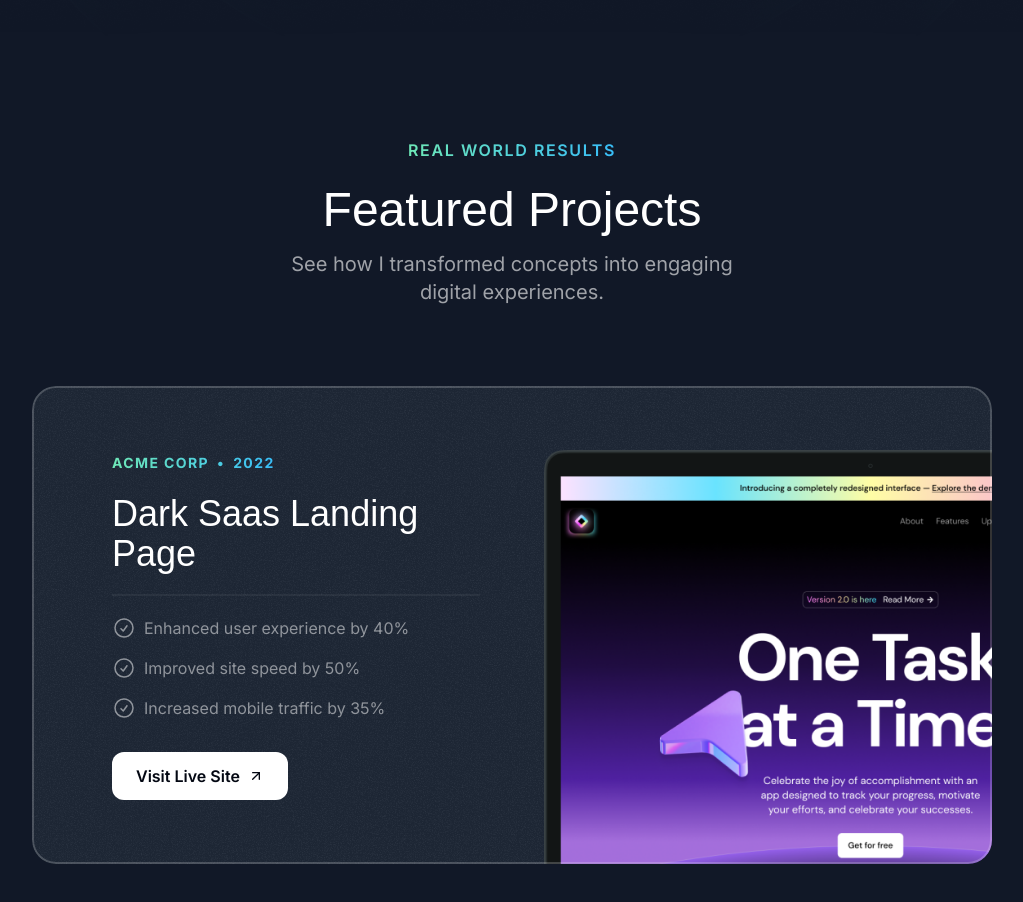
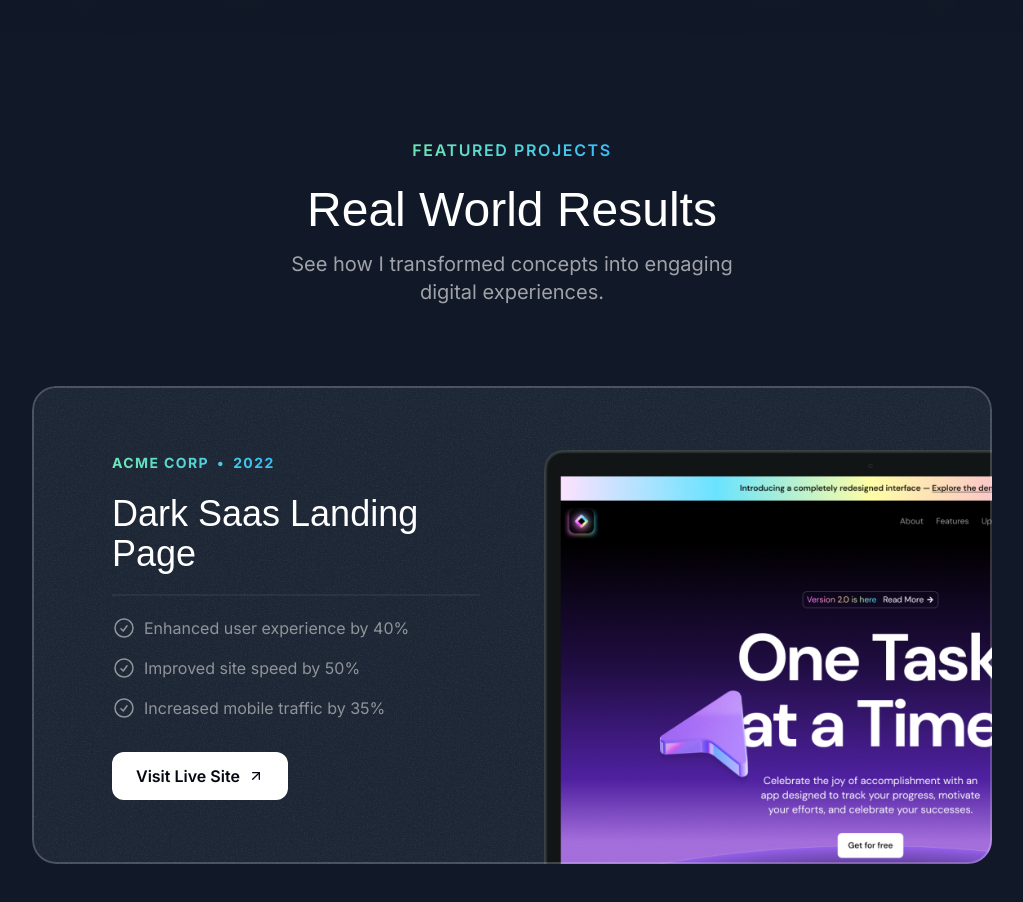
Before and after one commit to tanbiralam/final-portfolio, a Next.js app: page / in a window 1280 px wide. Shown: the part 880-1782 px from the top of the page, without its empty margins (128-1151 px from the left). Built offline with nearby package versions, Linux system fonts and the light colour scheme; a web font is replaced by a local one.

Commit message:
testimonial html structure added

```diff
--- a/src/app/page.tsx
+++ b/src/app/page.tsx
@@ -2,6 +2,7 @@
 import { HeroSection } from "@/sections/Hero";
 import { ProjectsSection } from "@/sections/Projects";
 import { TapeSection } from "@/sections/Tape";
+import { TestimonialsSection } from "@/sections/Testimonials";
 
 export default function Home() {
   return (
@@ -10,6 +11,7 @@
       <HeroSection />
       <ProjectsSection />
       <TapeSection />
+      <TestimonialsSection />
     </div>
   );
 }
--- /dev/null
+++ b/src/components/SectionHeader.tsx
@@ -0,0 +1,25 @@
+export const SectionHeader = ({
+  title,
+  eyebrow,
+  description,
+}: {
+  title: string;
+  eyebrow: string;
+  description: string;
+}) => {
+  return (
+    <>
+      <div className="flex justify-center">
+        <p className="uppercase font-semibold tracking-widest bg-gradient-to-r from-emerald-300 to-sky-400 text-center text-transparent bg-clip-text">
+          {title}
+        </p>
+      </div>
+      <h2 className="font-serif text-3xl md:text-5xl text-center mt-6">
+        {eyebrow}
+      </h2>
+      <p className="text-center md:text-lg lg:text-xl max-w-md mx-auto text-white/60 mt-4">
+        {description}
+      </p>
+    </>
+  );
+};
--- a/src/sections/Projects.tsx
+++ b/src/sections/Projects.tsx
@@ -5,6 +5,7 @@
 import CheckIcon from "@/assets/icons/check-circle.svg";
 import ArrowUpRightIcon from "@/assets/icons/arrow-up-right.svg";
 import grainImage from "@/assets/images/grain.jpg";
+import { SectionHeader } from "@/components/SectionHeader";
 
 const portfolioProjects = [
   {
@@ -49,17 +50,12 @@
   return (
     <section className="pb-16 lg:py-24">
       <div className="container">
-        <div className="flex justify-center">
-          <p className="uppercase font-semibold tracking-widest bg-gradient-to-r from-emerald-300 to-sky-400 text-center text-transparent bg-clip-text">
-            Real World Results
-          </p>
-        </div>
-        <h2 className="font-serif text-3xl md:text-5xl text-center mt-6">
-          Featured Projects
-        </h2>
-        <p className="text-center md:text-lg lg:text-xl max-w-md mx-auto text-white/60 mt-4">
-          See how I transformed concepts into engaging digital experiences.
-        </p>
+        <SectionHeader
+          eyebrow="Real World Results"
+          title="Featured Projects"
+          description="See how I transformed concepts into engaging digital experiences."
+        />
+
         <div className="flex flex-col mt-10 md:mt-20 gap-20">
           {portfolioProjects.map((project) => (
             <div
--- a/src/sections/Testimonials.tsx
+++ b/src/sections/Testimonials.tsx
@@ -3,6 +3,9 @@
 import memojiAvatar3 from "@/assets/images/memoji-avatar-3.png";
 import memojiAvatar4 from "@/assets/images/memoji-avatar-4.png";
 import memojiAvatar5 from "@/assets/images/memoji-avatar-5.png";
+import { SectionHeader } from "@/components/SectionHeader";
+import Image from "next/image";
+import grainImage from "@/assets/images/grain.jpg";
 
 const testimonials = [
   {
@@ -38,5 +41,25 @@
 ];
 
 export const TestimonialsSection = () => {
-  return <div>Testimonials Section</div>;
+  return (
+    <div className="py-16">
+      <div className="container">
+        <SectionHeader
+          eyebrow="Happy Clients"
+          title="What Clients Say about me"
+          description="Don't just take my word for it, See what my clients have to say about my work."
+        />
+        <div>
+          {testimonials.map((testimonial) => (
+            <div key={testimonial.name} className="bg-gray-800 rounded-3xl p-6">
+              <Image src={testimonial.avatar} alt={testimonial.position} />
+              <div>{testimonial.name}</div>
+              <div>{testimonial.position}</div>
+              <p>{testimonial.text}</p>
+            </div>
+          ))}
+        </div>
+      </div>
+    </div>
+  );
 };
```
